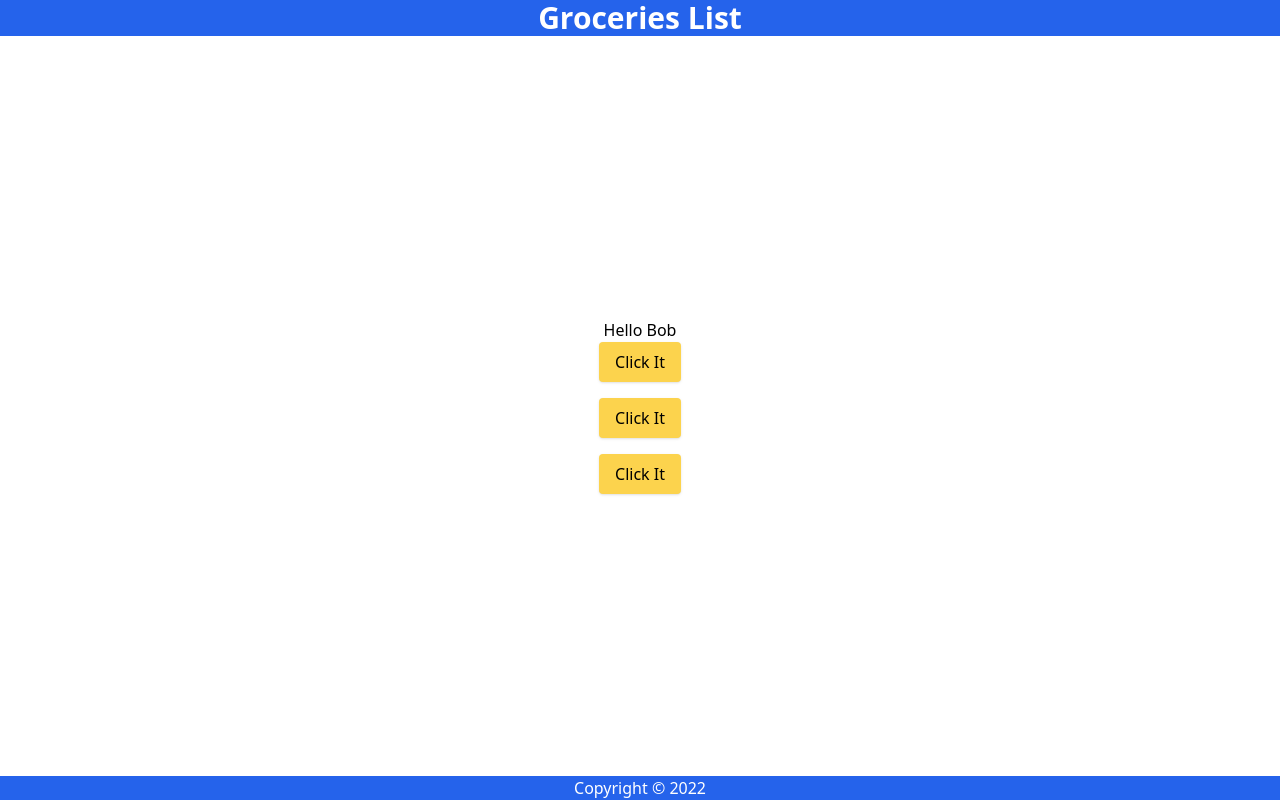
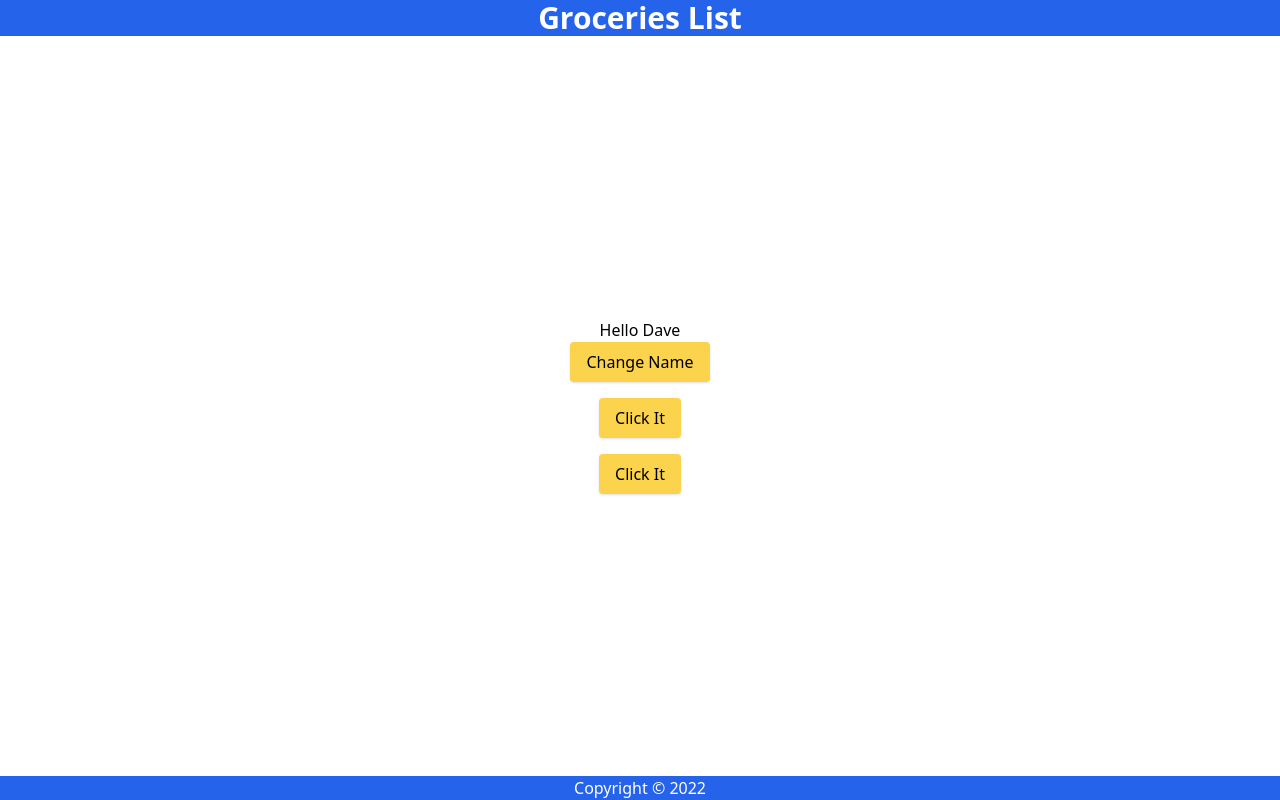
Before and after one commit to NeilRow56/d-gray-react-tutorial, a Next.js app: page / in a window 1280 px wide. Built offline with nearby package versions, Linux system fonts and the light colour scheme.

Commit message:
handleclick and handleChange

```diff
--- a/components/Content.jsx
+++ b/components/Content.jsx
@@ -1,43 +1,45 @@
-import React from 'react'
+import React, { useState } from 'react'
 import Layout from './Layout'
 
 const Content = () => {
+    const [ name, setName ] = useState('Dave')
+    const [ count, setCount ] = useState(0)
 
     const handleNameChange = () => {
         const names= ["Bob", "Kevin", "Dave"]
         const int = Math.floor(Math.random( ) * 3)
-        return names[int]
+        setName(names[int])
       }
 
     const handleClick= () => {
-        console.log('You clicked it')
+        setCount(count + 1)
+        setCount(count + 1)
+
+        console.log(count)
     }
 
-    const handleClick2= (name) => {
-        console.log(`${name} was clicked`)
+    const handleClick2= () => {
+        console.log(count)
     }
 
-    const handleClick3= (e) => {
-        console.log(e.target.innerText)
-    }
 
   return (
     <Layout>
     <main className='flex flex-col w-full items-center justify-center'>
         <p
         onDoubleClick={handleClick}
-        >Hello {handleNameChange()}</p>
+        >Hello {name}</p>
+        <button
+        className='primary-button mb-4'
+        onClick={handleNameChange}
+        >Change Name</button>
         <button
         className='primary-button mb-4'
         onClick={handleClick}
         >Click It</button>
         <button
-        className='primary-button mb-4'
-        onClick={() => handleClick2('Dave')}
-        >Click It</button>
-        <button
         className='primary-button'
-        onClick={(e) => handleClick3(e)}
+        onClick={handleClick2}
         >Click It</button>
     </main>
     </Layout>
```
